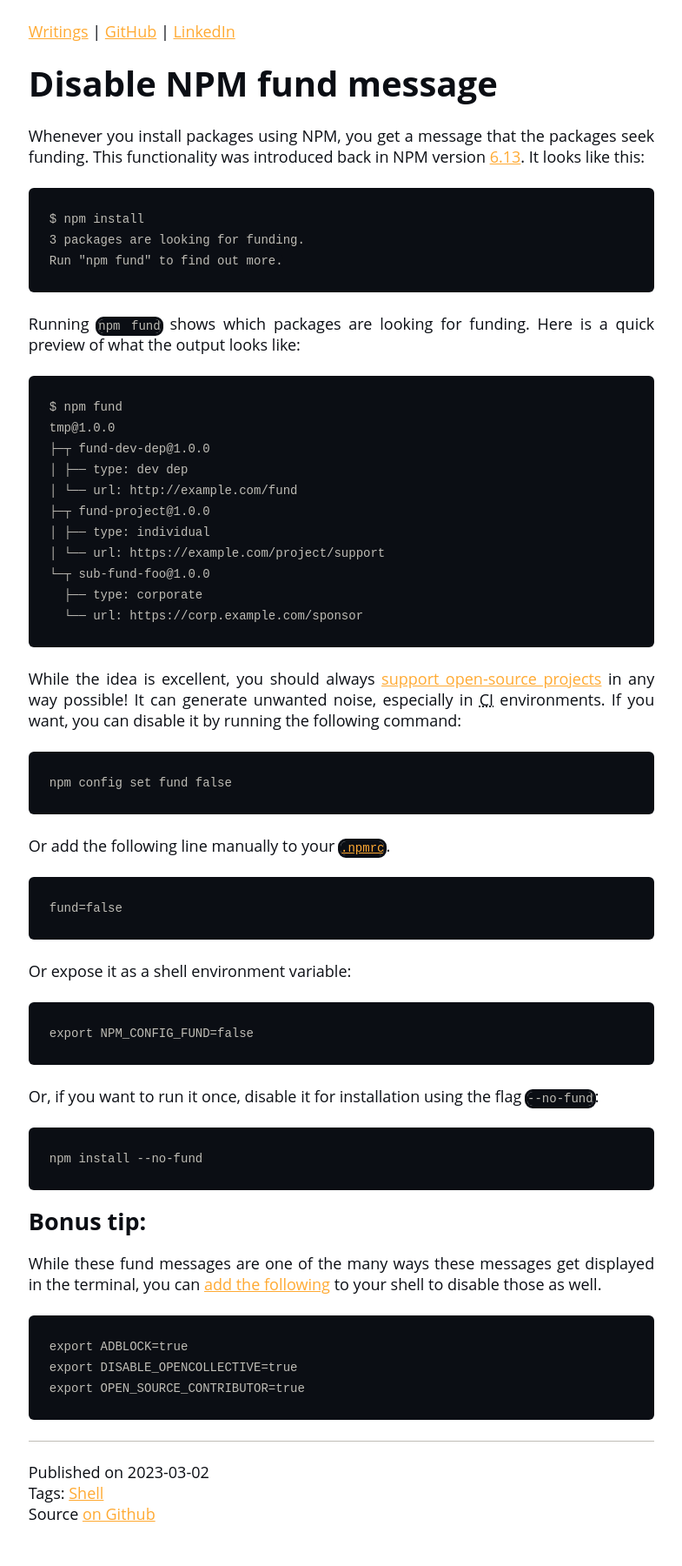
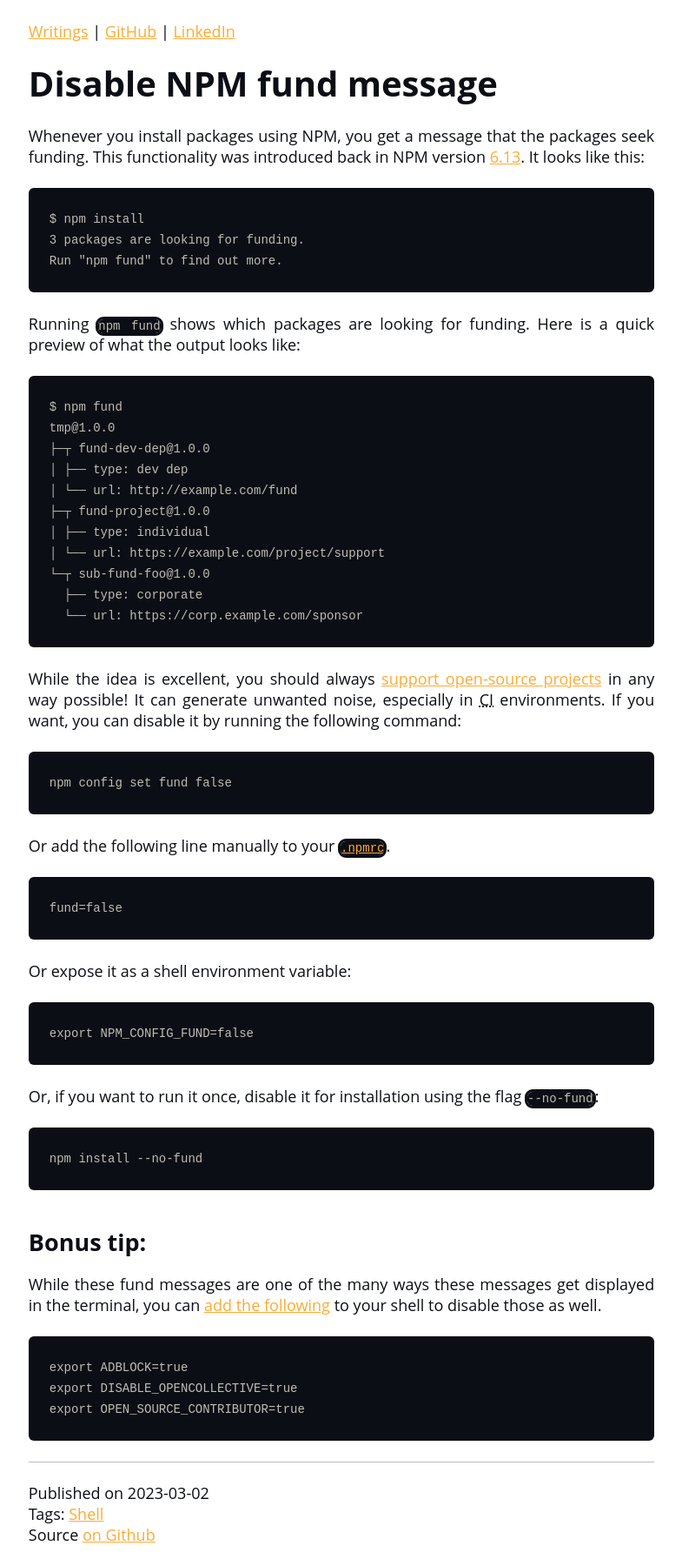
Before and after one commit to brianvanburken/brianvanburken.github.io, a Jekyll site: the page built from _posts/2023-03-02-disable-npm-funding-message.md, in a window 1280 px wide. Shown: the whole page at 87% size, without its empty margins (247-1032 px from the left). Built offline with Jekyll 4.4.1, drawn with Linux system fonts in a browser that asks for light colours; before the commit the page ends 1776 px from its top, so only the background shows below that.

Commit message:
feat: tweak h2 to have more margin on top

```diff
--- a/_sass/index.scss
+++ b/_sass/index.scss
@@ -58,6 +58,10 @@
   line-height: $baseline * 2;
 }
 
+h2 {
+  margin-top: $baseline * 2;
+}
+
 blockquote {
   font-style: italic;
 }
```
